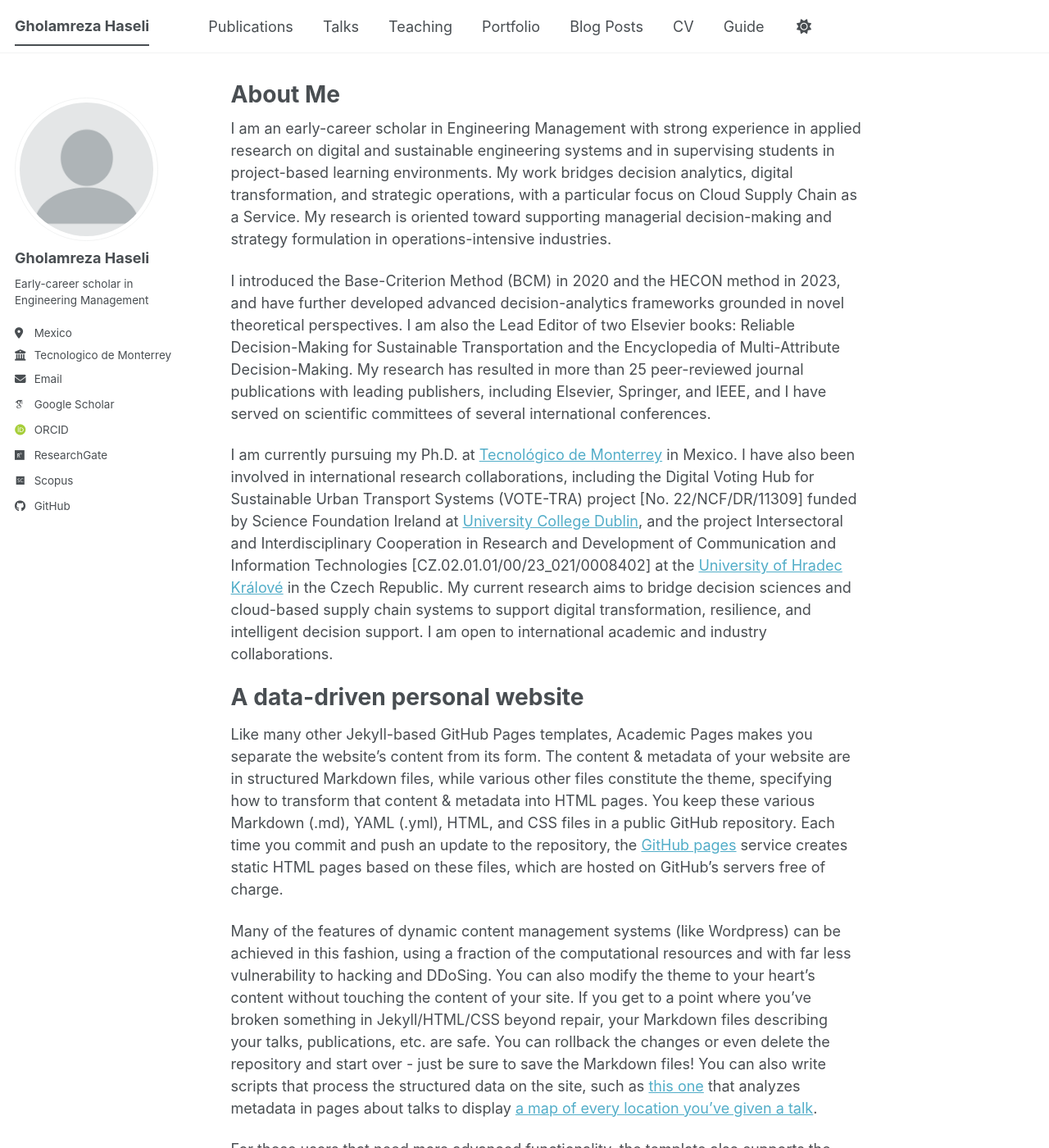
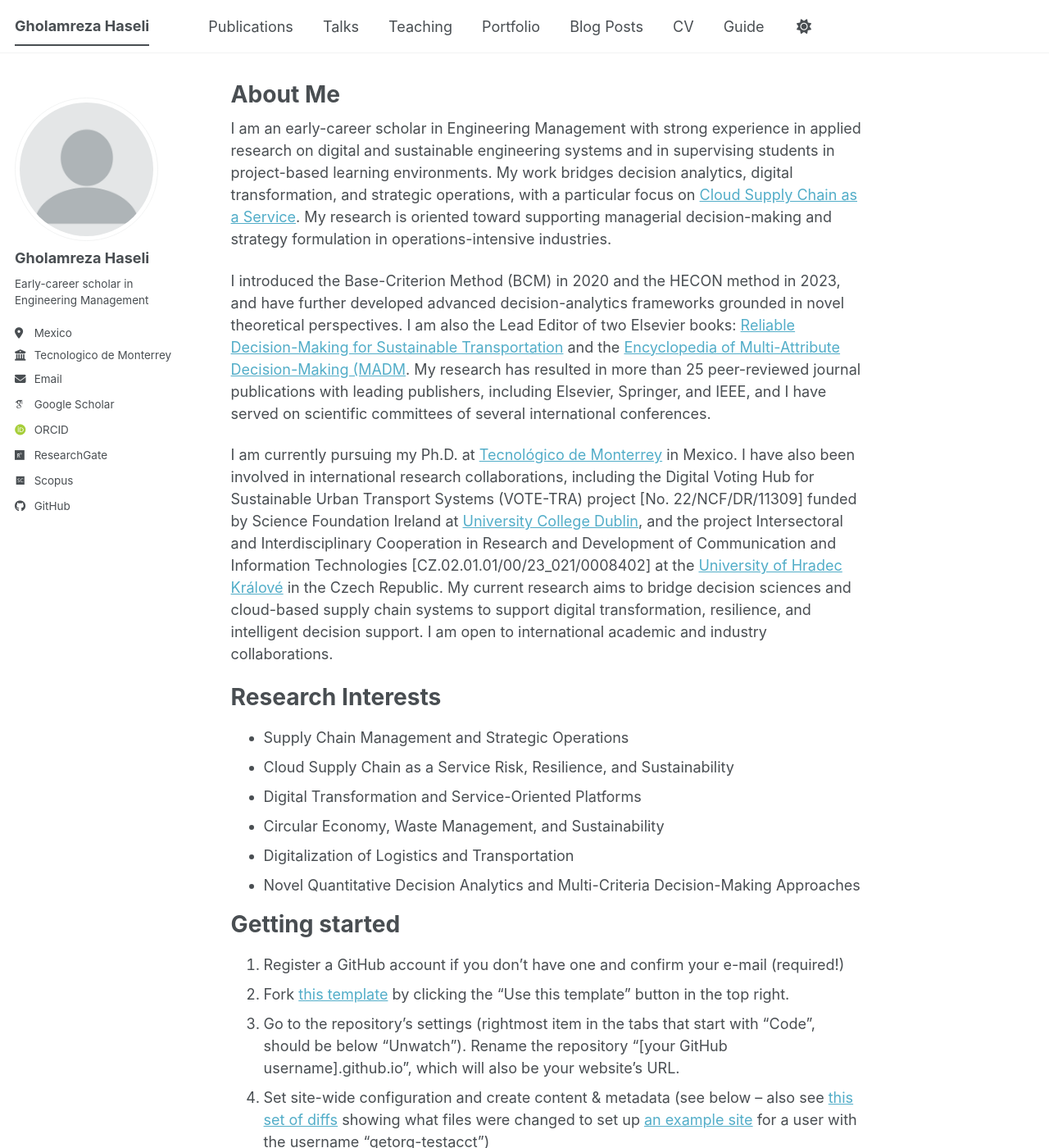
Before and after one commit to Gholamreza-Haseli/Gholamreza-Haseli.github.io, a Jekyll site: the page built from _pages/about.md, in a window 1280 px wide and 1400 px high. Shown: the whole window at 82% size. Built offline with Jekyll 4.4.1, drawn with Linux system fonts in a browser that asks for light colours; some web fonts are replaced; a script bundle is joined from its source files by our own code; library files that are not in the unit come from our copies; some of the changed text lies outside the part shown.

Commit message:
Update about.md

```diff
--- a/_pages/about.md
+++ b/_pages/about.md
@@ -7,24 +7,24 @@ redirect_from:
   - /about.html
 ---
 
-I am an early-career scholar in Engineering Management with strong experience in applied research on digital and sustainable engineering systems and in supervising students in project-based learning environments. My work bridges decision analytics, digital transformation, and strategic operations, with a particular focus on Cloud Supply Chain as a Service. My research is oriented toward supporting managerial decision-making and strategy formulation in operations-intensive industries.
+I am an early-career scholar in Engineering Management with strong experience in applied research on digital and sustainable engineering systems and in supervising students in project-based learning environments. My work bridges decision analytics, digital transformation, and strategic operations, with a particular focus on [Cloud Supply Chain as a Service](https://www.sciencedirect.com/science/article/abs/pii/S1366554525005824). My research is oriented toward supporting managerial decision-making and strategy formulation in operations-intensive industries.
 
-I introduced the Base-Criterion Method (BCM) in 2020 and the HECON method in 2023, and have further developed advanced decision-analytics frameworks grounded in novel theoretical perspectives. I am also the Lead Editor of two Elsevier books: Reliable Decision-Making for Sustainable Transportation and the Encyclopedia of Multi-Attribute Decision-Making. My research has resulted in more than 25 peer-reviewed journal publications with leading publishers, including Elsevier, Springer, and IEEE, and I have served on scientific committees of several international conferences.
+I introduced the Base-Criterion Method (BCM) in 2020 and the HECON method in 2023, and have further developed advanced decision-analytics frameworks grounded in novel theoretical perspectives. I am also the Lead Editor of two Elsevier books: [Reliable Decision-Making for Sustainable Transportation](https://www.sciencedirect.com/book/edited-volume/9780443337406/reliable-decision-making-for-sustainable-transportation) and the [Encyclopedia of Multi-Attribute Decision-Making (MADM](https://shop.elsevier.com/books/encyclopedia-of-multi-attribute-decision-making-madm/haseli/978-0-443-33275-3). My research has resulted in more than 25 peer-reviewed journal publications with leading publishers, including Elsevier, Springer, and IEEE, and I have served on scientific committees of several international conferences.
 
 I am currently pursuing my Ph.D. at [Tecnológico de Monterrey](https://tec.mx/en) in Mexico. I have also been involved in international research collaborations, including the Digital Voting Hub for Sustainable Urban Transport Systems (VOTE-TRA) project [No. 22/NCF/DR/11309]
 funded by Science Foundation Ireland at [University College Dublin](https://www.ucd.ie), and the project Intersectoral and Interdisciplinary Cooperation in Research and Development of Communication and Information Technologies [CZ.02.01.01/00/23_021/0008402] at the [University of Hradec Králové](https://www.uhk.cz/en) in the Czech Republic. My current research aims to bridge decision sciences and cloud-based supply chain systems to support digital transformation, resilience, and intelligent decision support. I am open to international academic and industry collaborations.
 
 
-A data-driven personal website
+
+Research Interests
 ======
-Like many other Jekyll-based GitHub Pages templates, Academic Pages makes you separate the website's content from its form. The content & metadata of your website are in structured Markdown files, while various other files constitute the theme, specifying how to transform that content & metadata into HTML pages. You keep these various Markdown (.md), YAML (.yml), HTML, and CSS files in a public GitHub repository. Each time you commit and push an update to the repository, the [GitHub pages](https://pages.github.com/) service creates static HTML pages based on these files, which are hosted on GitHub's servers free of charge.
 
-Many of the features of dynamic content management systems (like Wordpress) can be achieved in this fashion, using a fraction of the computational resources and with far less vulnerability to hacking and DDoSing. You can also modify the theme to your heart's content without touching the content of your site. If you get to a point where you've broken something in Jekyll/HTML/CSS beyond repair, your Markdown files describing your talks, publications, etc. are safe. You can rollback the changes or even delete the repository and start over - just be sure to save the Markdown files! You can also write scripts that process the structured data on the site, such as [this one](https://github.com/academicpages/academicpages.github.io/blob/master/talkmap.ipynb) that analyzes metadata in pages about talks to display [a map of every location you've given a talk](https://academicpages.github.io/talkmap.html).
-
-For those users that need more advanced functionality, the template also supports the following popular tools:
-- [MathJax](https://www.mathjax.org/) for mathematical equations
-- [Mermaid](https://mermaid.js.org/) for diagraming
-- [Plotly](https://plotly.com/javascript/) for plotting
+- Supply Chain Management and Strategic Operations
+- Cloud Supply Chain as a Service Risk, Resilience, and Sustainability
+- Digital Transformation and Service-Oriented Platforms
+- Circular Economy, Waste Management, and Sustainability
+- Digitalization of Logistics and Transportation
+- Novel Quantitative Decision Analytics and Multi-Criteria Decision-Making Approaches
 
 Getting started
 ======
```
